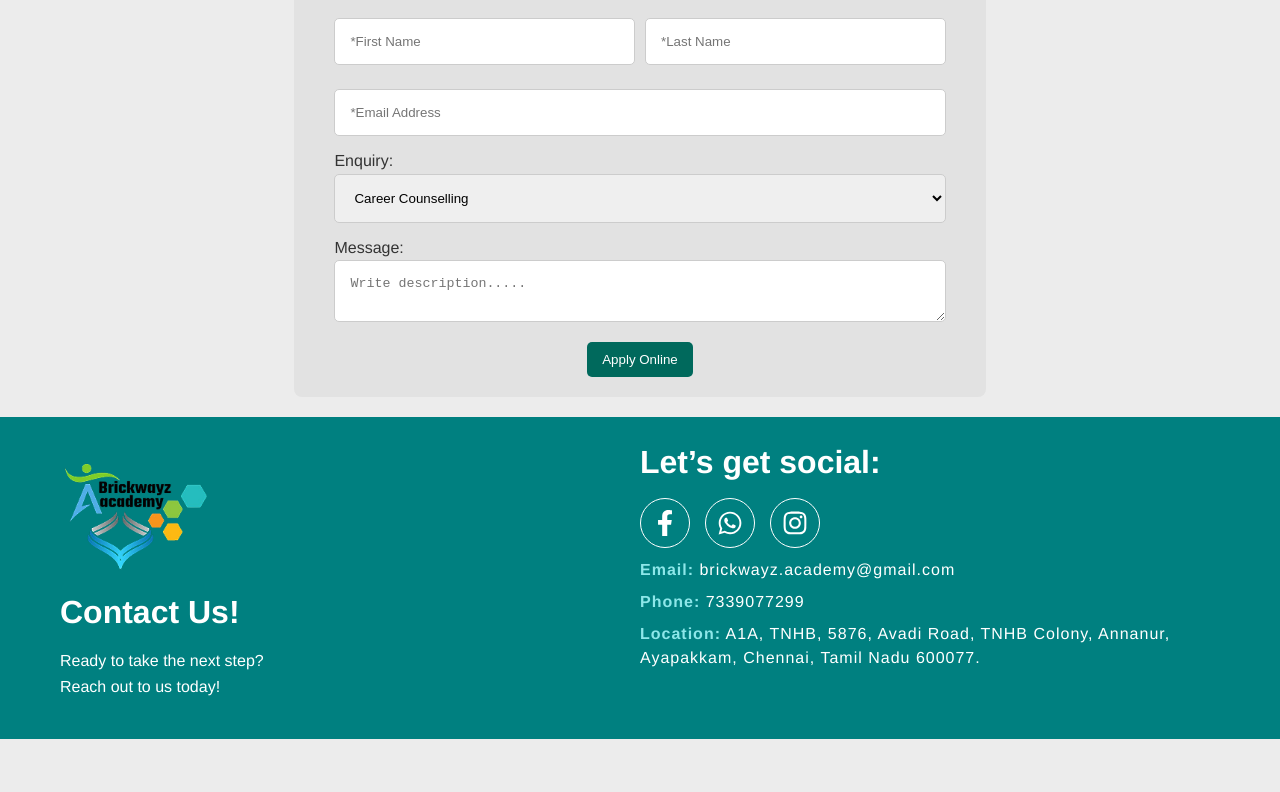
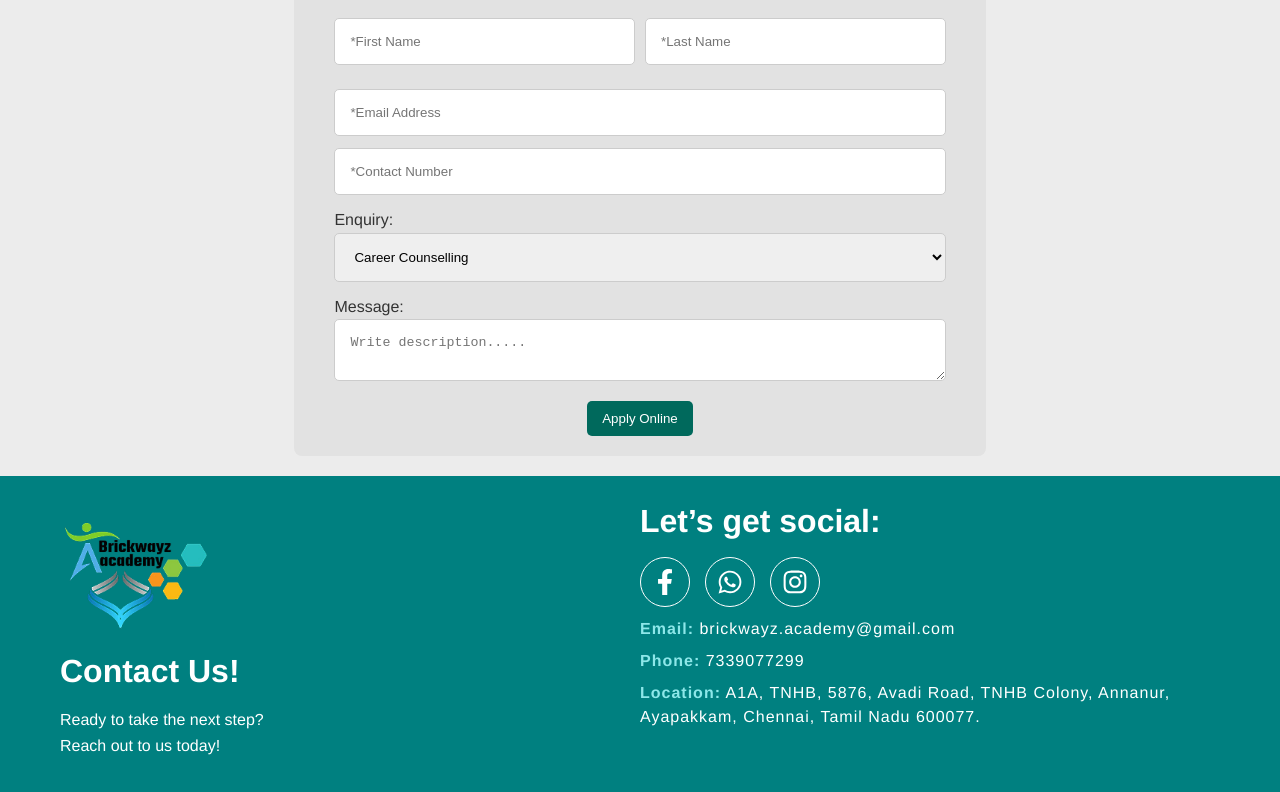
Before and after one commit to suresh328/brickwayz, a React (Create React App) app in the folder app/: page / in a window 1280 px wide. Shown: the part 7045-7837 px from the top of the page. Before the commit the page ends 7784 px from the top, so only its background shows below. Built offline with nearby package versions, Linux system fonts and the light colour scheme.

Commit message:
sureshloki

```diff
--- a/app/src/Components/Contact.js
+++ b/app/src/Components/Contact.js
@@ -57,6 +57,7 @@ const Contact = () => {
     firstName: "",
     lastName: "",
     email: "",
+    phone: "",
     enquiry: "Career Counselling",
     message: ""
   });
@@ -110,6 +111,15 @@ const Contact = () => {
           onChange={handleChange}
           required
         />
+        <input
+          type="phone"
+          name="phone"
+          className="contact-input"
+          placeholder="*Contact Number"
+          value={formData.phone}
+          onChange={handleChange}
+          required
+        />
         <label className="contact-label">Enquiry:</label>
         <select
           name="enquiry"
```
